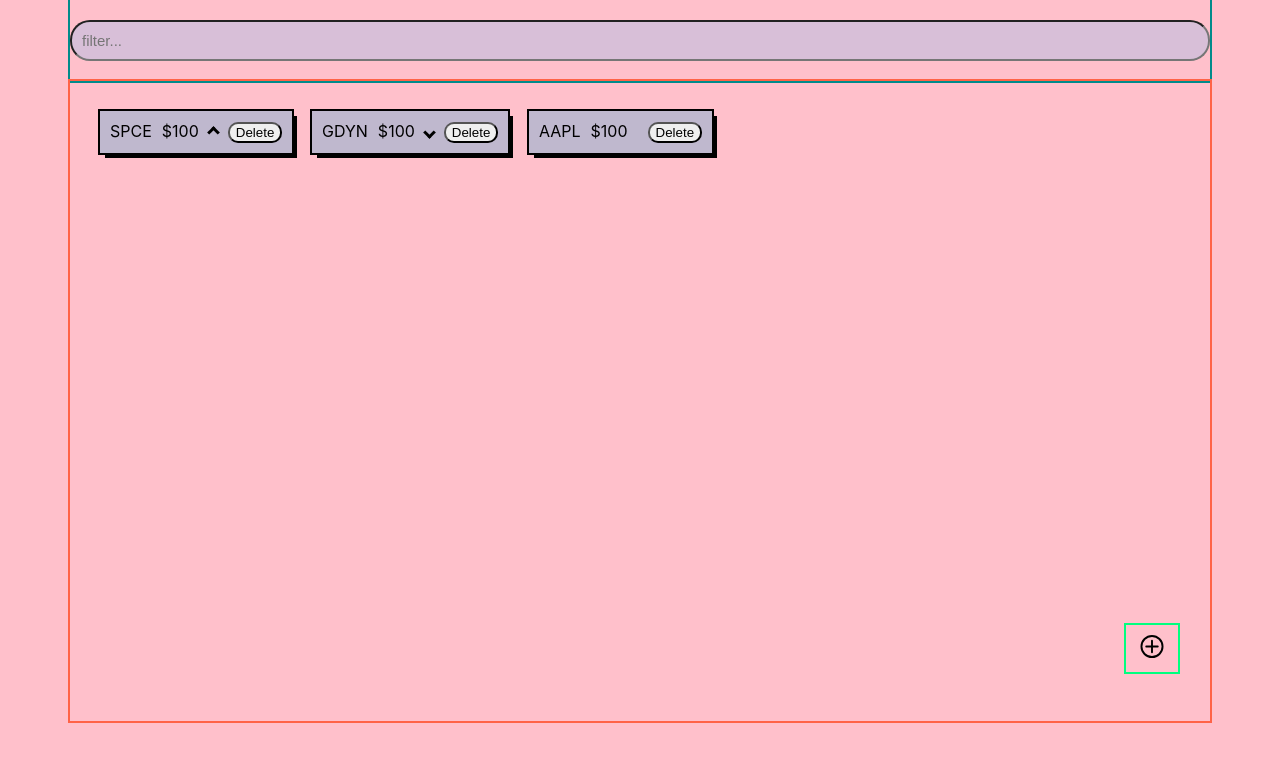
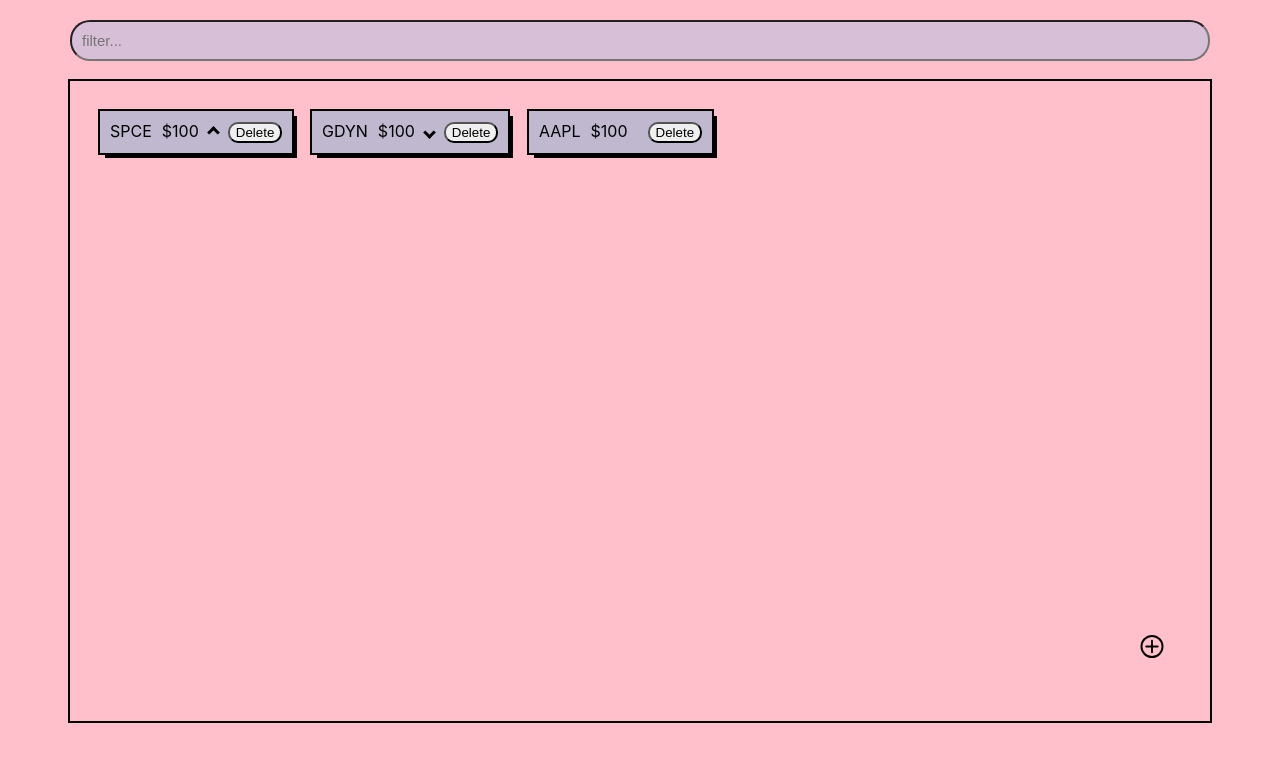
Before and after one commit to timothy-ryabikin/GridDynamicsTask, a React (Create React App) app in the folder task/: page / in a window 1280 px wide. Shown: the top 762 px of the page. Built offline with nearby package versions, Linux system fonts and the light colour scheme.

Commit message:
Fixed animations

```diff
--- a/task/src/Content.js
+++ b/task/src/Content.js
@@ -42,12 +42,6 @@
                             </div>}
                     </div>
                 ))}
-                {/* {tickers.map((name, id) => (
-
-                    tickers[id].showDelete && <div className="delete-ticker-button">
-                        <button onClick={() => deleteItem(id)}>Delete</button>
-                    </div>
-                ))} */}
             </div>
         </section >
     )
--- a/task/src/TickerForm.js
+++ b/task/src/TickerForm.js
@@ -66,8 +66,8 @@
                     value={showForm}
                     onChange={() => setShowForm(!showForm)}
                 />
-                <label for="showform" className="pointer">
-                    <svg xmlns="http://www.w3.org/2000/svg" viewBox="0 0 24 24" width="32" height="23"><defs></defs><title>Add ticker</title><g id="_8.add" data-name="8.add"><circle class="cls-1" cx="12" cy="12" r="11" /><line class="cls-1" x1="12" y1="6" x2="12" y2="18" /><line class="cls-1" x1="18" y1="12" x2="6" y2="12" /></g></svg>
+                <label for="showform" className=" pointer">
+                    <svg className="button-show-ticker__about" xmlns="http://www.w3.org/2000/svg" viewBox="0 0 24 24" width="32" height="23"><defs></defs><title>Add ticker</title><g id="_8.add" data-name="8.add"><circle class="cls-1" cx="12" cy="12" r="11" /><line class="cls-1" x1="12" y1="6" x2="12" y2="18" /><line class="cls-1" x1="18" y1="12" x2="6" y2="12" /></g></svg>
                 </label>
             </div>
 
--- a/task/src/css/Content.css
+++ b/task/src/css/Content.css
@@ -11,7 +11,7 @@
   }
 
 .content{
-    outline: 2px solid tomato;
+    outline: 2px solid black;
     height: 80vh;
 }
 
--- a/task/src/css/Filter.css
+++ b/task/src/css/Filter.css
@@ -1,6 +1,3 @@
-.filterContent{
-    outline: 2px solid darkcyan;
-}
 
 .filter__search-field{
     border-radius: 20px;
--- a/task/src/css/TickerForm.css
+++ b/task/src/css/TickerForm.css
@@ -1,6 +1,5 @@
 .ticker-form{
     padding: 10px;
-    outline: 2px solid springgreen;
     position: absolute;
     right: 8%;
     bottom: 16%;
@@ -20,6 +19,18 @@
       transform: scale(1);
     }
   }
+
+  @keyframes rotate-center {
+    0% {
+      -webkit-transform: rotate(0);
+              transform: rotate(0);
+    }
+    100% {
+      -webkit-transform: rotate(360deg);
+              transform: rotate(360deg);
+    }
+  }
+
 
 .ticker-form__about{
     background-color: wheat;
@@ -61,6 +72,9 @@
     align-self:flex-end;
 }
 
+.button-show-ticker:hover{
+    animation: rotate-center 0.6s ease-in-out both;
+}
 
 .cls-1{
     fill:none;
```
